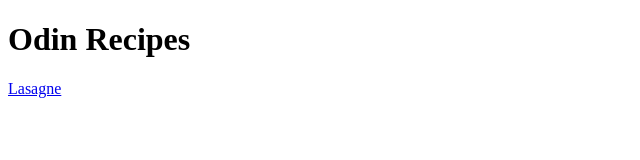
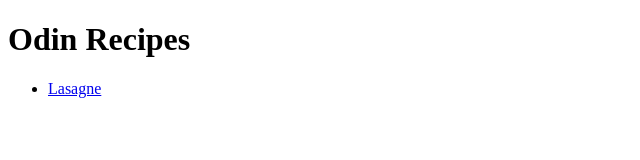
Before and after one commit to DivCodingHQ/odin-recipes, a plain HTML site: page index.html in a window 1280 px wide. Shown: the full height of the page, 0-640 px from the left. Drawn offline with Linux system fonts and the light colour scheme.

Commit message:
Add ul for recipe links

```diff
--- a/index.html
+++ b/index.html
@@ -7,6 +7,8 @@
 </head>
 <body>
     <h1>Odin Recipes</h1>
-    <a href="recipes/lasagne.html">Lasagne</a>
+    <ul>
+        <li><a href="recipes/lasagne.html">Lasagne</a></li>
+    </ul>
 </body>
 </html>
```
